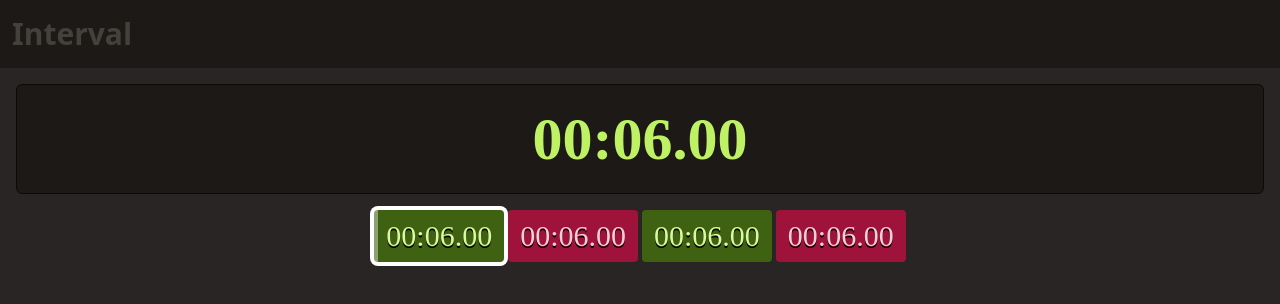
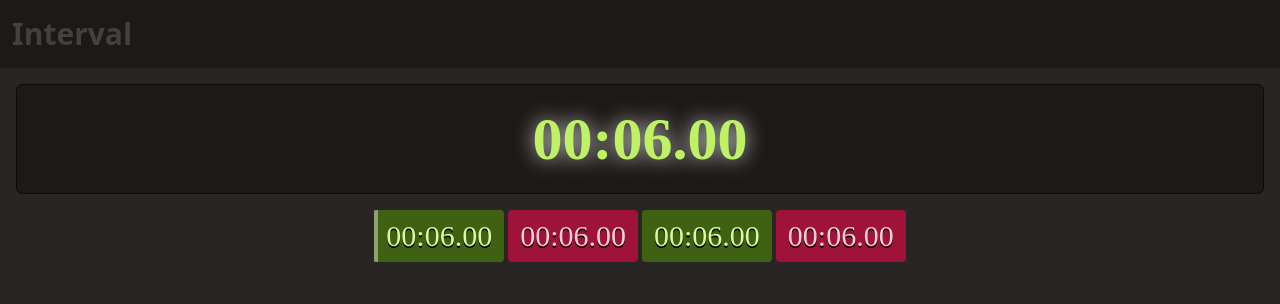
Before and after one commit to rogierborst/interval, a Nuxt app: page / in a window 1280 px wide. Shown: the top 304 px of the page. Built offline with nearby package versions, Linux system fonts and the light colour scheme.

Commit message:
more styling

```diff
--- a/app/components/Counter.vue
+++ b/app/components/Counter.vue
@@ -34,10 +34,21 @@ const handleClick = () => {
 </script>
 
 <template>
-    <div
-        class="bg-stone-900 border border-stone-950 rounded-md px-3 py-6 text-center"
-        @click="handleClick"
-    >
-        <div class="text-6xl font-bold font-time" :class="color" v-text="time" />
+    <div class="counter-window" @click="handleClick">
+        <div class="counter-text" :class="color" v-text="time" />
     </div>
 </template>
+
+<style scoped>
+.counter-window {
+    @apply bg-stone-900 border border-stone-950;
+    @apply rounded-md;
+    @apply px-3 py-6 text-center;
+    @apply cursor-pointer;
+}
+
+.counter-text {
+    @apply text-6xl font-bold font-time;
+    text-shadow: 0 0 20px rgba(255 255 255 / 0.8);
+}
+</style>
--- a/app/components/Interval.vue
+++ b/app/components/Interval.vue
@@ -11,7 +11,6 @@ const props = defineProps({
 const background = computed(() => [
     { 'bg-lime-800' : props.interval.type === 'walk' },
     { 'bg-rose-800' : props.interval.type === 'run' },
-    { 'ring-4 ring-white' : props.interval.isActive },
 ])
 
 const text = computed(() => [
@@ -29,7 +28,7 @@ const nowIndicator = computed(() => {
 </script>
 
 <template>
-    <div class="relative rounded" :class="background">
+    <div class="relative rounded cursor-default" :class="background">
         <div
             v-if="interval.isActive"
             class="indicator"
```
